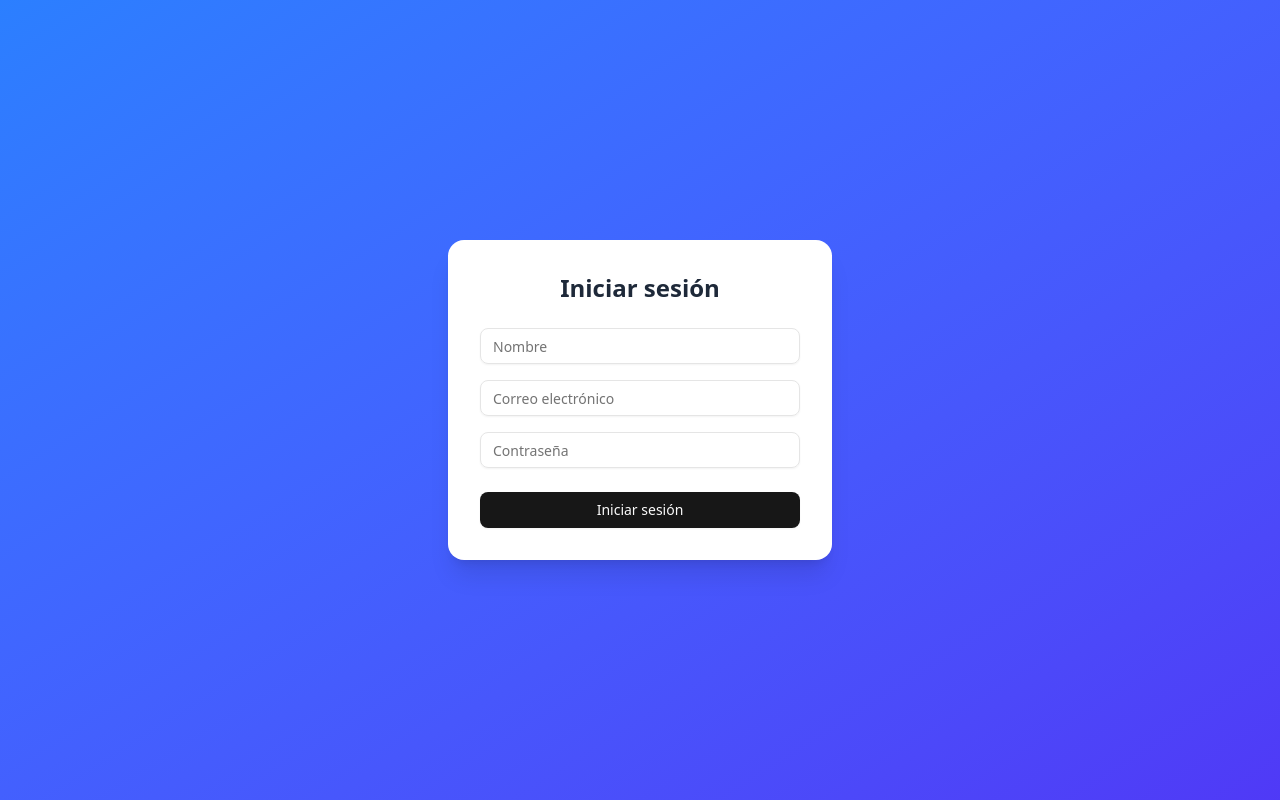
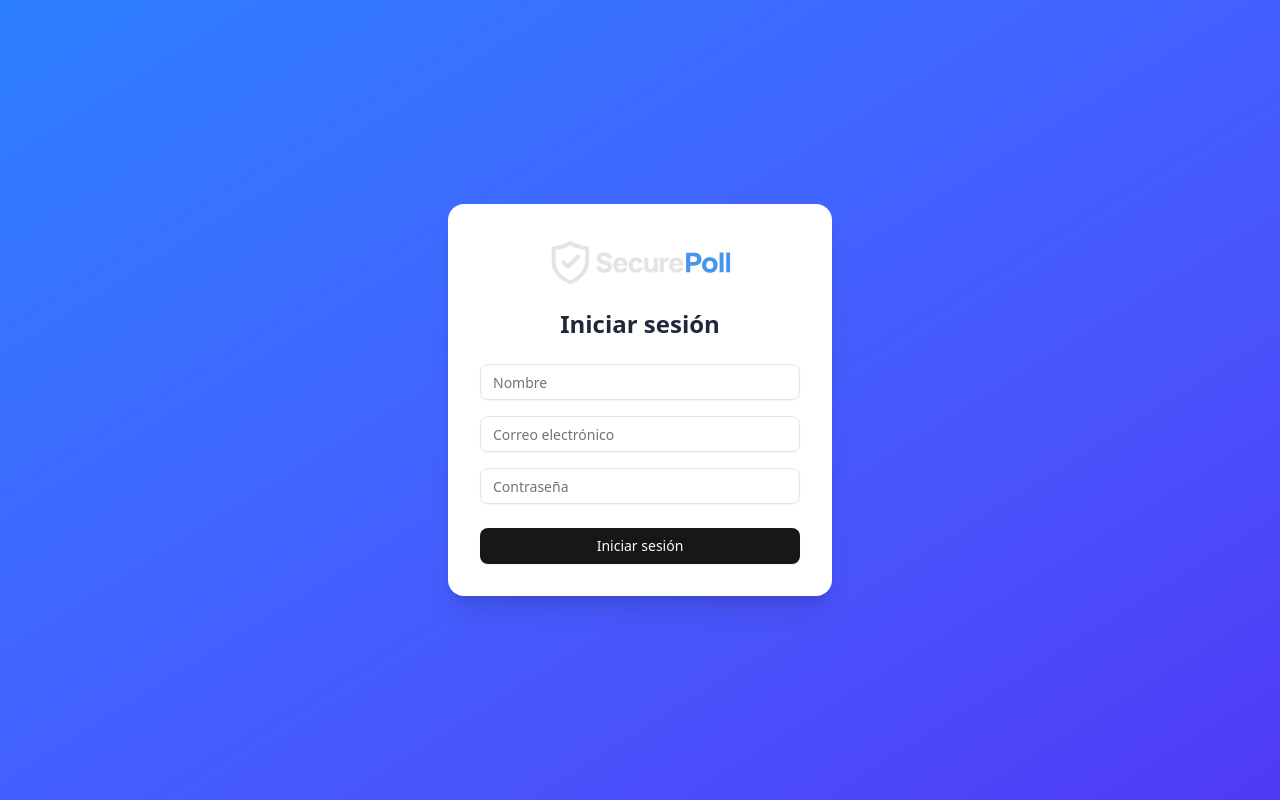
Before and after one commit to jaime-hndz/blockchain-frontend, a React (Vite) app: page /login in a window 1280 px wide. Built offline with nearby package versions, Linux system fonts and the light colour scheme.

Commit message:
add logo in login

```diff
--- a/src/pages/LoginPage.jsx
+++ b/src/pages/LoginPage.jsx
@@ -1,6 +1,7 @@
 import { Button } from '@/components/ui/button';
 import React, { useState } from 'react';
 import { Input } from '@/components/ui/input';
+import logo from "@/assets/logo.svg";
 
 export const LoginPage = () => {
   const [name, setName] = useState('');
@@ -26,6 +27,7 @@
   return (
     <div className="bg-gradient-to-br from-blue-500 to-indigo-600 h-screen flex items-center justify-center">
       <div className="bg-white rounded-2xl shadow-xl p-8 w-full max-w-sm space-y-6">
+        <img src={logo} alt="Logo" className="w-48 mx-auto mb-4" />
         <h2 className="text-2xl font-bold text-gray-800 text-center">Iniciar sesión</h2>
 
         <div className="space-y-4">
```
